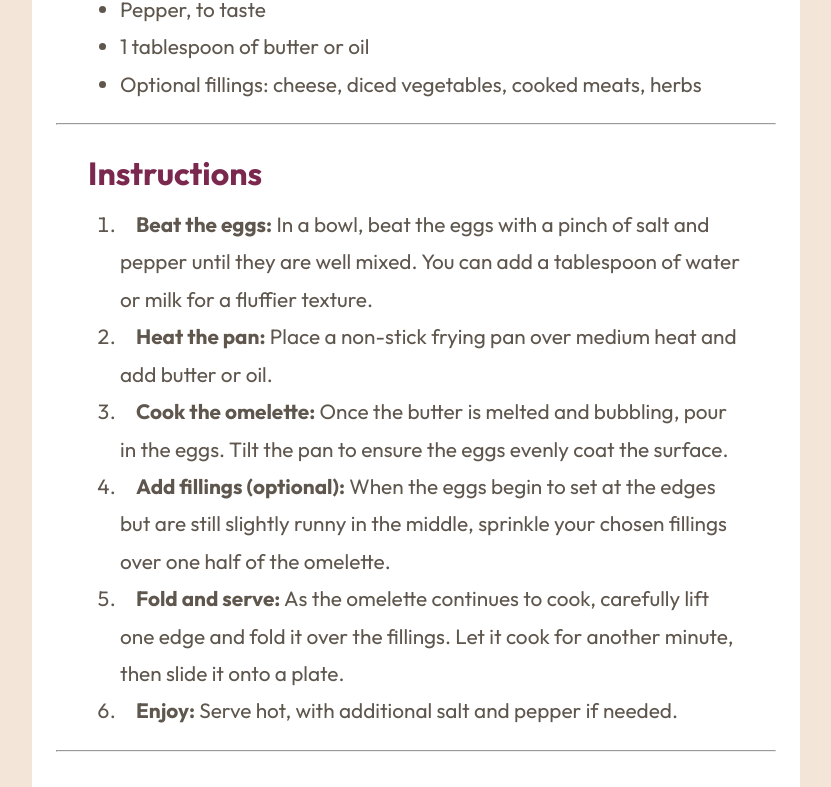
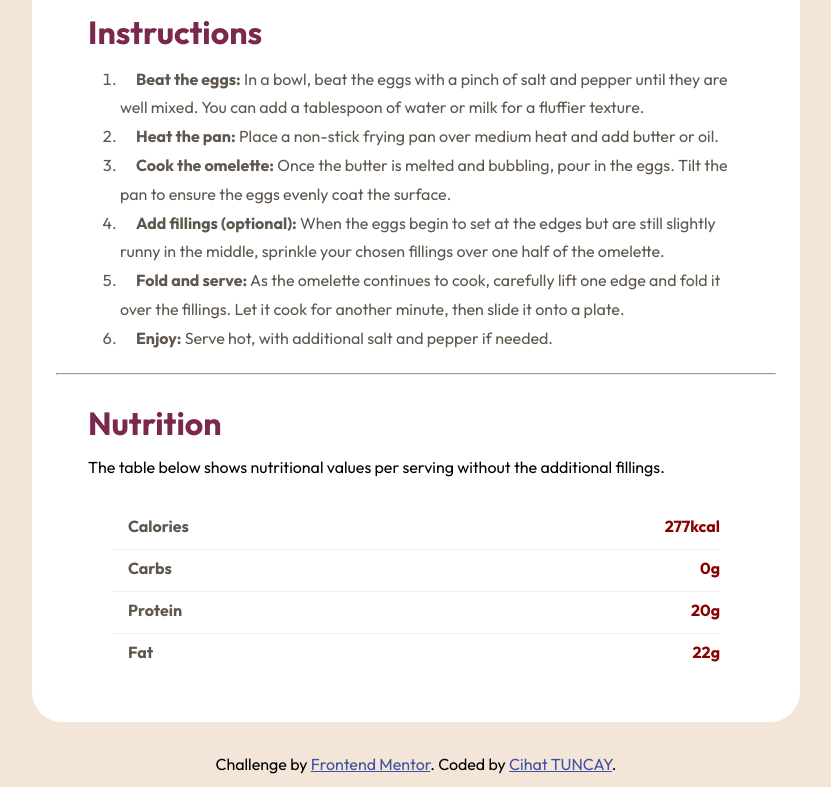
Before and after one commit to chtncy/recipe-page, a plain HTML site: page index.html in a window 1280 px wide. Shown: the part 1099-1886 px from the top of the page, without its empty margins (224-1055 px from the left). Drawn offline with Linux system fonts and the light colour scheme.

Commit message:
style.css

```diff
--- a/style.css
+++ b/style.css
@@ -57,11 +57,6 @@ li {
   color: hsl(30, 10%, 34%);
   list-style-position: outside;
 }
-/* ol {
-  color: hsl(30, 10%, 34%);
-  margin-left: 1.5rem;
-  line-height: 1.5;
-} */
 span {
   font-weight: 700;
   color: hsl(30, 10%, 34%);
@@ -143,10 +138,10 @@ ol li {
     padding: 0 3rem;
   }
   h1 {
-    font-size: 2.5rem;
+    font-size: 2rem;
   }
   p {
-    font-size: 1.4rem;
+    font-size: 1rem;
   }
   .nutrition-table {
     padding: 1.5rem;
@@ -155,10 +150,10 @@ ol li {
     padding-bottom: 0.8rem;
   }
   .highlight {
-    font-size: 1.2rem;
+    font-size: 1rem;
   }
   .attribution {
-    font-size: 13px;
+    font-size: 1rem;
   }
   .image img {
     width: 100%;
@@ -167,6 +162,6 @@ ol li {
     padding: 2rem;
   }
   li {
-    font-size: 1.3rem;
+    font-size: 1rem;
   }
 }
```
